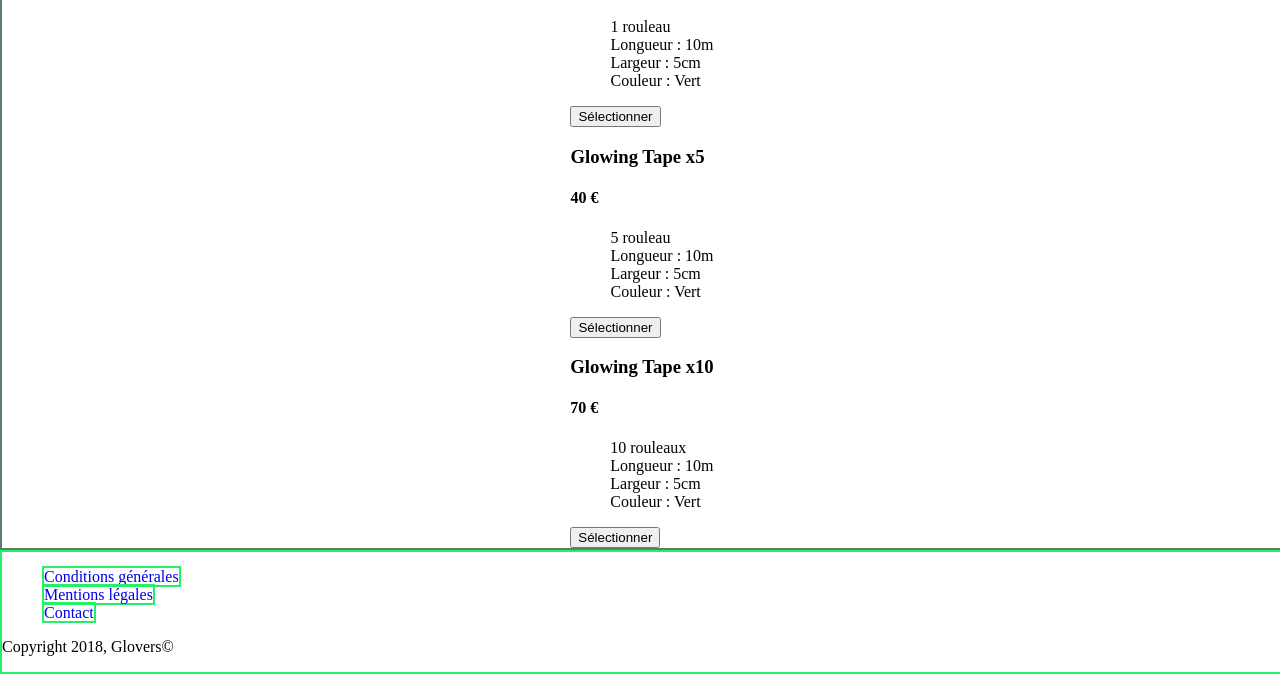
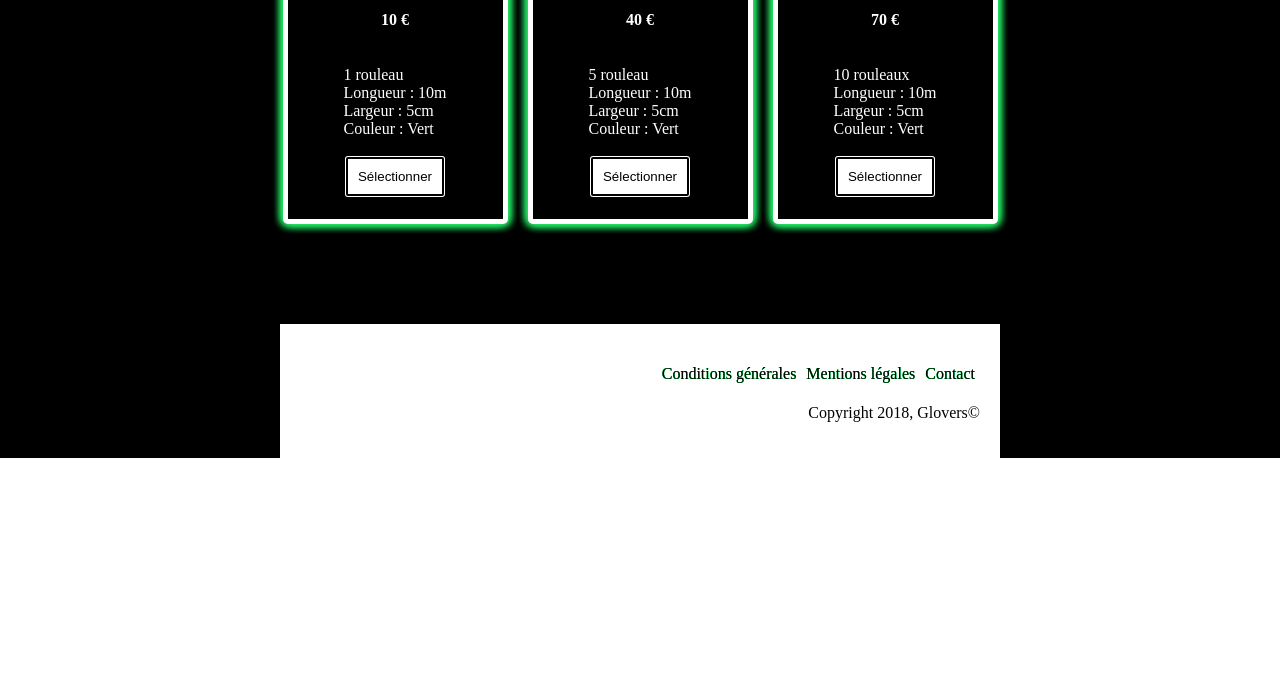
Before and after one commit to AnhPati/Responsive_Web_Design_Projects, a plain HTML site: page Build_a_Product_Landing_Page/index.html in a window 1280 px wide. Shown: the part 2054-2728 px from the top of the page. After the commit the page ends 2512 px from the top, so only its background shows below. Drawn offline with Linux system fonts and the light colour scheme; a web font is replaced by a local one.

Commit message:
Mise à jour style.css - Remove color / Layouts #prix et footer / shadow
Remplacement des couleurs par les bonnes.
Mise en forme à l'aide de flexbox de la section #prix.
.choix/.titre/.corps.
Mise en forme du footer à l'aide de flex-box.
.block-footer.
Modification des text-shadow et box-shadow pour un meilleur effet de  brillance. (4 groupe de paramètres).

```diff
--- a/Build_a_Product_Landing_Page/css/style.css
+++ b/Build_a_Product_Landing_Page/css/style.css
@@ -7,9 +7,9 @@ body {
 header, main, footer, #nav-bar ul {
   display: flex;
   width: 100%;
-  /* color: #26F06A; */
-  border: 2px solid #26F06A;
 }
+
+
 
 #nav-bar {
   display: flex;
@@ -18,7 +18,7 @@ header, main, footer, #nav-bar ul {
 }
 
 section {
-  margin-top: 160px;
+  padding-top: 160px;
   width: 100%;
   display: flex;
   flex-direction: column;
@@ -26,10 +26,14 @@ section {
 }
 /*======[[2.$BASES]]======*/
 
+header, main, #nav-bar ul {
+  color: #FFFFFF;
+}
+
 a {
   text-decoration: none;
-  /* color: #26F06A; */
-  border: 2px solid #26F06A;
+  color: #FFFFFF;
+  text-shadow: 0px 0px 2px #26F06A, 0px 0px 2px #26F06A, 0px 0px 2px #26F06A, 0px 0px 2px #26F06A;
 }
 
 li {
@@ -46,7 +50,7 @@ header {
   height: 10rem;
   position: fixed;
   z-index: 100;
-  /* background-color: #000000; */
+  background-color: #000000;
   border: 2px solid #000000;
 }
 
@@ -82,8 +86,7 @@ header a {
 /*======[[4.$MAIN]]======*/
 
 main {
-  /* background-color: #57816A; */
-  border: 2px solid #57816A;
+  background-color: #000000;
   flex-direction: column;
   align-items: center;
 }
@@ -131,8 +134,9 @@ text-align: center;
   padding: 10px;
   width: 200px;
   text-align: center;
-  background-color: #000000;
-  color: #FFFFFF;
+  background-color: #FFFFFF;
+  color: #000000;
+  box-shadow: 0px 0px 10px #26F06A, 0px 0px 10px #26F06A, 0px 0px 10px #26F06A, 0px 0px 10px #26F06A;
 }
 
 #fonctionnalite > div {
@@ -169,6 +173,80 @@ text-align: center;
   order: 1;
 }
 
+#prix {
+  flex-direction: row;
+  justify-content: center;
+  align-items: flex-start;
+}
+
+.choix, .titre, .corps {
+  display: flex;
+  flex-direction: column;
+  align-items: center;
+}
+
+.choix {
+  margin: 10px 10px 100px 10px;
+  border: 5px solid #FFFFFFFF;
+  width: 215px;
+  background-color: #000000;
+  color: #FFFFFF;
+  border-radius: 5px;
+  box-shadow: 0px 0px 10px #26F06A, 0px 0px 10px #26F06A, 0px 0px 10px #26F06A, 0px 0px 10px #26F06A;
+}
+
+.titre {
+  background-color: #FFFFFF;
+  color: #000000;
+  width: 100%;
+}
+
+.corps {
+
+}
+
+button {
+  border: 5px double #000000;
+  border-radius: 5px;
+  padding: 10px;
+  text-align: center;
+  background-color: #FFFFFF;
+  color: #000000;
+  margin-bottom: 20px;
+}
+
+#prix ul {
+  padding-inline-start: 0;
+}
+
+footer {
+  background-color: #000000;
+}
+
+.block-footer {
+  display: flex;
+  flex-direction: column;
+  align-items: flex-end;
+  width:680px;
+  background-color: #FFFFFF;
+  margin: auto;
+  padding: 20px;
+}
+
+.block-footer ul {
+  display: flex;
+  margin-bottom: 0;
+}
+
+.block-footer li {
+  margin: 5px;
+}
+
+.block-footer a {
+  color: #000000;
+  text-shadow: 0px 0px 0px #26F06A, 0px 0px 0px #26F06A, 0px 0px 0px #26F06A, 0px 0px 0px #26F06A;#
+}
+
 @media screen and (max-width 1200) {
 
 }
```
